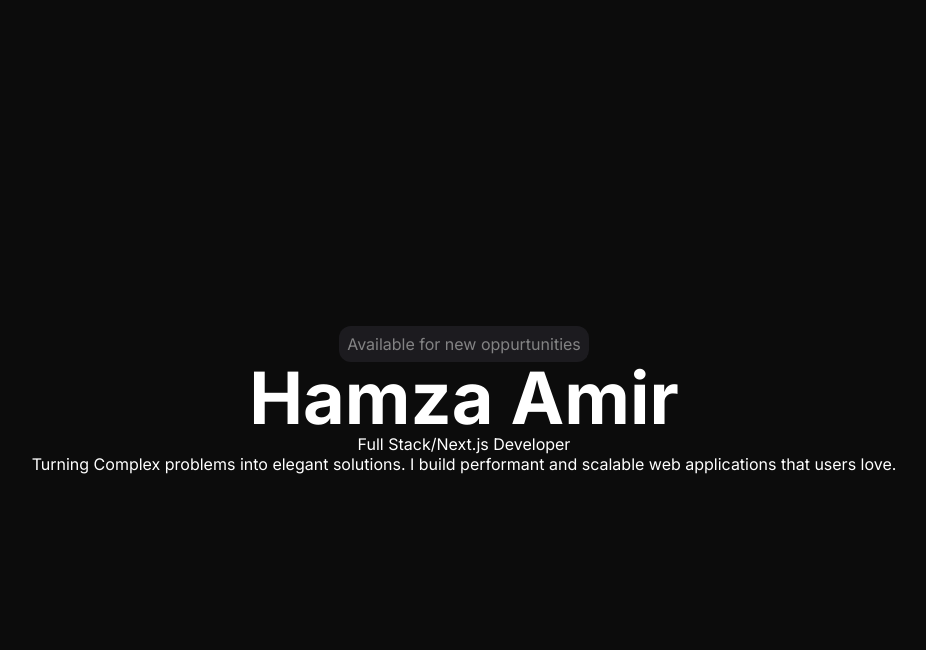
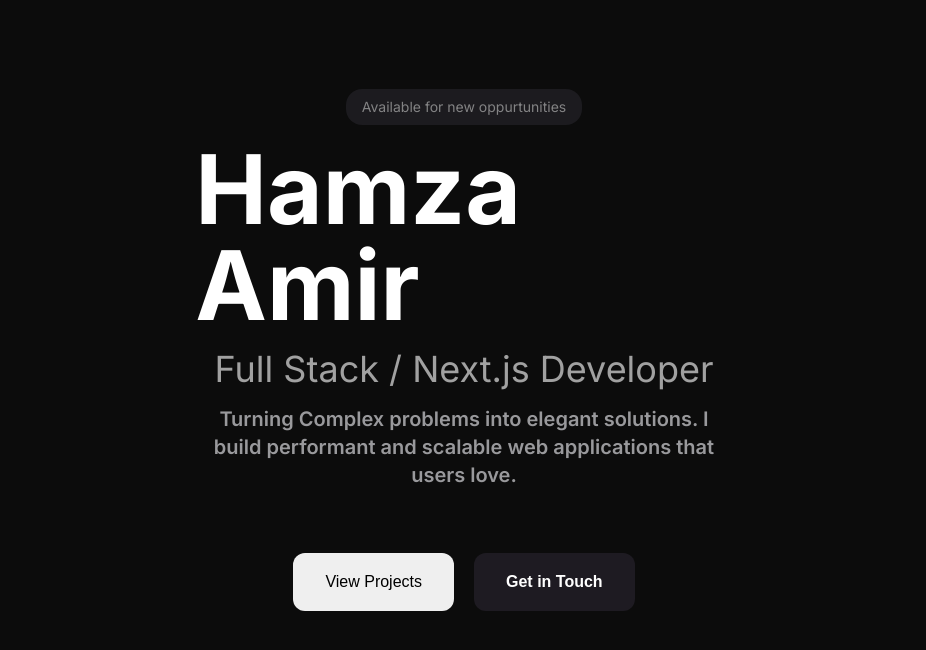
Before and after one commit to Hamzah-Amir/portfolio, a Next.js app: page / in a window 1280 px wide. Shown: the top 650 px of the page, without its empty margins (176-1102 px from the left). Built offline with nearby package versions, Linux system fonts and the light colour scheme.

Commit message:
created structure of hero section

```diff
--- a/app/page.js
+++ b/app/page.js
@@ -5,13 +5,17 @@ export default function Home() {
   return (
   <>
       <main>
-        <section className="hero flex  bg-[rgb(12,12,12)] min-h-screen flex-col items-center justify-center h-screen">
+        <section className="hero flex bg-[rgb(12,12,12)] min-h-screen flex-col items-center justify-center h-screen">
           <div className="hero-bg ">
-            <div className="hero-content flex flex-col items-center justify-center">
-              <span className="bg-[rgb(28,27,31)] font-inter text-[#838384] border border-gray-700 rounded-xl p-2">Available for new oppurtunities</span>
-              <h1 className="text-7xl font-bold text-white">Hamza Amir</h1>
-              <p className="text-white">Full Stack/Next.js Developer</p>
-              <p className="text-white">Turning Complex problems into elegant solutions. I build performant and scalable web applications that users love.</p>
+            <div className="hero-content mt-[-100px] w-[42vw] flex flex-col gap-4 items-center justify-center">
+              <span className="bg-[rgb(28,27,31)] font-inter text-[#838384] border border-gray-700 rounded-2xl text-sm p-[8px] px-4">Available for new oppurtunities</span>
+              <h1 className="text-8xl font-bold text-white">Hamza Amir</h1>
+              <p className="text-[rgb(161,161,161)] text-4xl">Full Stack / Next.js Developer</p>
+              <p className="text-[rgb(153,153,156)] text-xl font-semibold text-center">Turning Complex problems into elegant solutions. I build performant and scalable web applications that users love.</p>
+              <div className="gap-5 flex mt-12">
+                <button className="rounded-xl text-[16px] px-8 w-50 border-0 text-black p-[20px]">View Projects</button>
+                <button className="font-extrabold text-[16px] w-50 bg-[#1E1B22] text-white rounded-xl px-8 border-0 p-[20px]">Get in Touch</button>
+              </div>
             </div>
           </div>
         </section>
```
